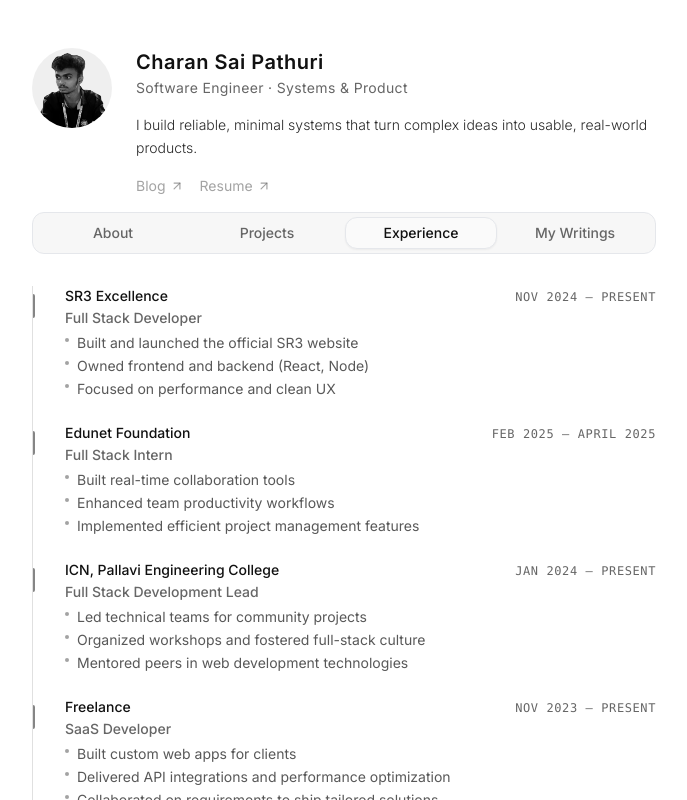
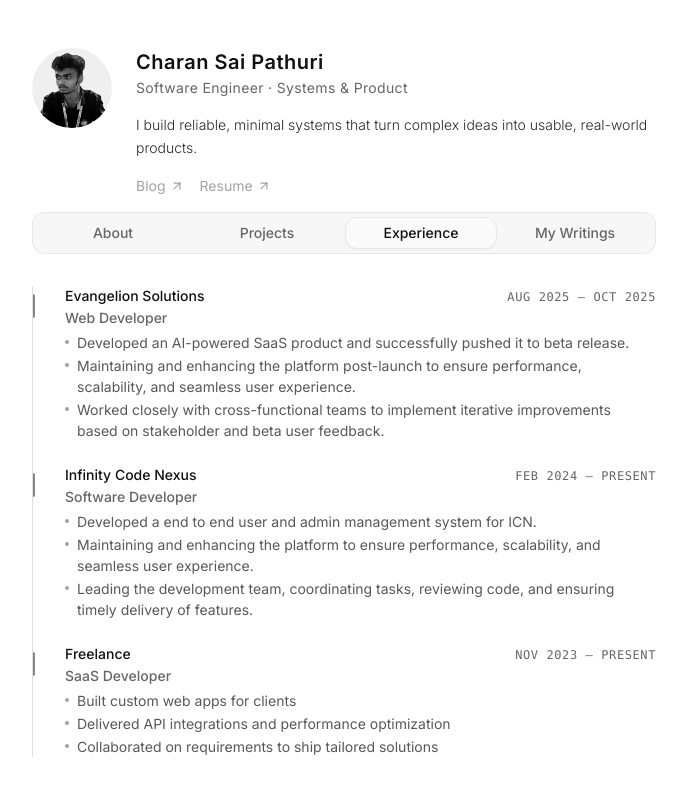
Before and after one commit to Charannsai/charanfolioo, a React (Vite) app: page / in a window 1280 px wide. Both pictures are taken after a click on the button "Experience". Shown: the top 800 px of the page, without its empty margins (296-983 px from the left). Built offline with nearby package versions, Linux system fonts and the light colour scheme.

Commit message:
new changes

```diff
--- a/src/components/Experience.jsx
+++ b/src/components/Experience.jsx
@@ -1,36 +1,24 @@
-import { useState } from 'react'
-import { motion, AnimatePresence } from 'framer-motion'
-import { FiChevronDown, FiChevronUp } from 'react-icons/fi'
+import { motion } from 'framer-motion'
 
 const experiences = [
   {
-    company: "SR3 Excellence",
-    role: "Full Stack Developer",
-    period: "Nov 2024 – Present",
+    company: "Evangelion Solutions",
+    role: "Web Developer",
+    period: "Aug 2025 – Oct 2025",
     bullets: [
-      "Built and launched the official SR3 website",
-      "Owned frontend and backend (React, Node)",
-      "Focused on performance and clean UX"
+      "Developed an AI-powered SaaS product and successfully pushed it to beta release.",
+      "Maintaining and enhancing the platform post-launch to ensure performance, scalability, and seamless user experience.",
+      "Worked closely with cross-functional teams to implement iterative improvements based on stakeholder and beta user feedback."
     ]
   },
   {
-    company: "Edunet Foundation",
-    role: "Full Stack Intern",
-    period: "Feb 2025 – April 2025",
+    company: "Infinity Code Nexus",
+    role: "Software Developer",
+    period: "Feb 2024 – Present",
     bullets: [
-      "Built real-time collaboration tools",
-      "Enhanced team productivity workflows",
-      "Implemented efficient project management features"
-    ]
-  },
-  {
-    company: "ICN, Pallavi Engineering College",
-    role: "Full Stack Development Lead",
-    period: "Jan 2024 – Present",
-    bullets: [
-      "Led technical teams for community projects",
-      "Organized workshops and fostered full-stack culture",
-      "Mentored peers in web development technologies"
+      "Developed a end to end user and admin management system for ICN.",
+      "Maintaining and enhancing the platform to ensure performance, scalability, and seamless user experience.",
+      "Leading the development team, coordinating tasks, reviewing code, and ensuring timely delivery of features."
     ]
   },
   {
@@ -77,7 +65,7 @@ export default function Experience() {
             <ul className="space-y-0.5">
               {exp.bullets.map((bullet, i) => (
                 <li key={i} className="text-portfolio-text/70 text-sm leading-normal max-w-xl flex items-start gap-2">
-                  <span className="mt-1.5 w-1 h-1 rounded-full bg-portfolio-accent/60 shrink-0" />
+                  <span className="mt-2 w-1 h-1 rounded-full bg-portfolio-accent/60 shrink-0" />
                   {bullet}
                 </li>
               ))}
--- a/src/components/Projects.jsx
+++ b/src/components/Projects.jsx
@@ -7,29 +7,29 @@ const projects = [
     name: "Ezent",
     intent: "Event management platform",
     description: "A comprehensive event management platform designed to simplify every step of organizing events. Allows organizers to create, manage, and track events efficiently while providing real-time insights.",
-    stack: "React · Node.js · MongoDB · Tailwind",
+    stack: "React · Node.js/Express · PostgreSQL ",
     liveUrl: "https://www.ezent.me"
   },
   {
     name: "Clowd",
     intent: "Modern resume builder",
     description: "A drag-and-drop resume builder that lets users create professional resumes with customizable templates. Features subdomains for hosting resumes online.",
-    stack: "React · Firebase · Tailwind",
+    stack: "Next.js · Supabase · PostgreSQL",
     liveUrl: "https://www.clowd.me"
   },
   {
     name: "BlogDrop",
     intent: "Social blogging platform",
     description: "A social blogging platform featuring personalized feeds, interactive social elements, and dedicated user subdomains for showcasing content.",
-    stack: "Next.js · PostgreSQL · Prisma",
+    stack: "Next.js · PostgreSQL · Supabase",
     liveUrl: "https://blogdrop.charanfolio.me"
   },
   {
-    name: "SysBot",
-    intent: "AI Career Studio",
-    description: "AI-powered platform guiding users in career planning. Offers personalized advice and mock interviews.",
-    stack: "React · OpenAI API · Express",
-    liveUrl: "https://sysbot.netlify.app"
+    name: "Churn Prediction",
+    intent: "Customer Churn Prediction",
+    description: "Customer Churn Prediction is a end to end web application for organizations that uses machine learning to predict customer churn based on various factors such as customer behavior, demographics, and purchase history.",
+    stack: "Flask, Python, Machine Learning",
+    liveUrl: "https://github.com/Charannsai/chubb_ai"
   },
   {
     name: "CollabFlow",
```
